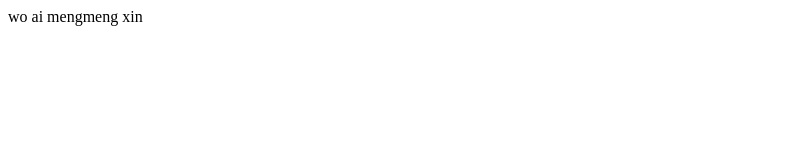
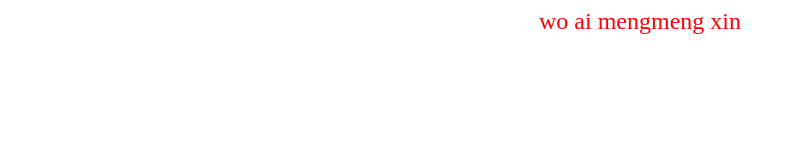
Before and after one commit to aimengmengxin/aimengmengxin.github.io, a plain HTML site: page index.html in a window 1280 px wide. Shown: the whole page, without its empty margins (0-794 px from the left). Drawn offline with Linux system fonts and the light colour scheme.

Commit message:
Update index.html

```diff
--- a/index.html
+++ b/index.html
@@ -1,4 +1,5 @@
 <html>
-  <div style='    text-align: center;color:red;font-size:24px'></div>
+  <div style='    text-align: center;color:red;font-size:24px'>
   wo ai mengmeng xin
-  </html>
+  </div>
+</html>
```
